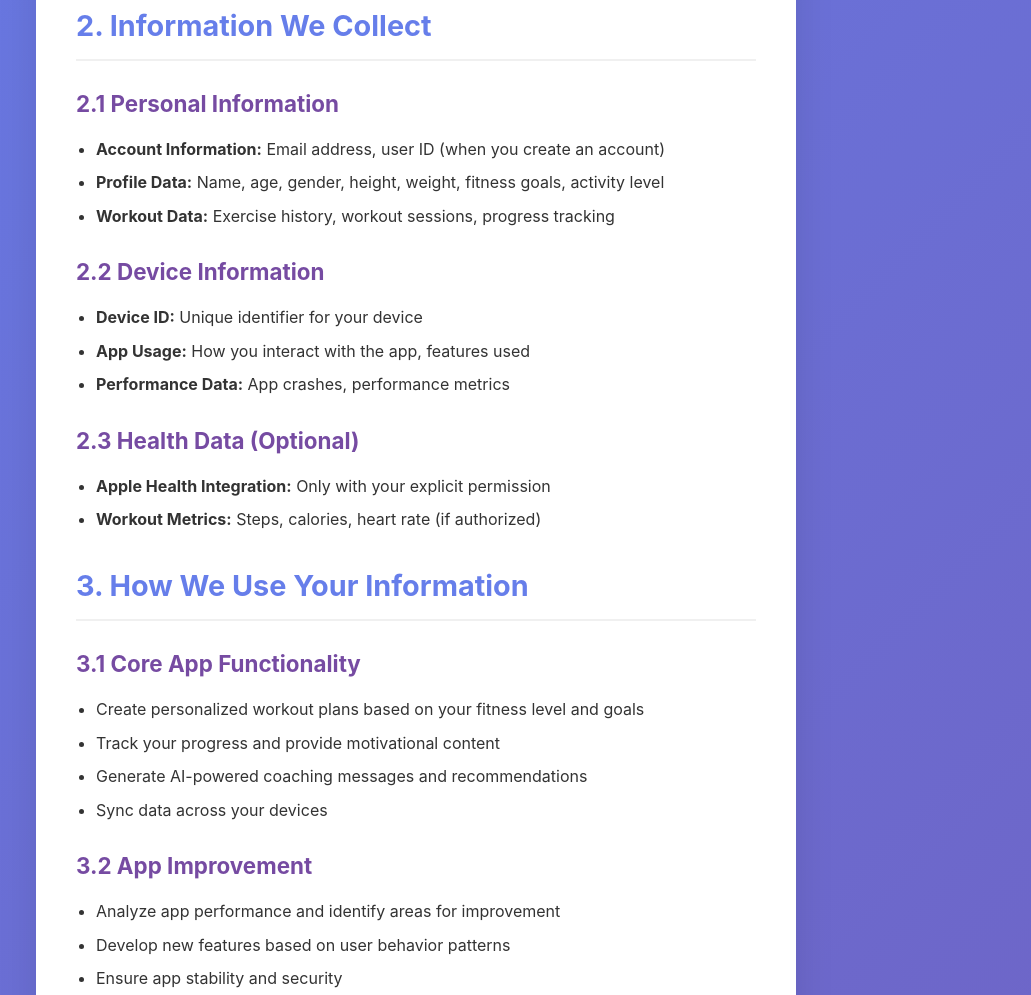
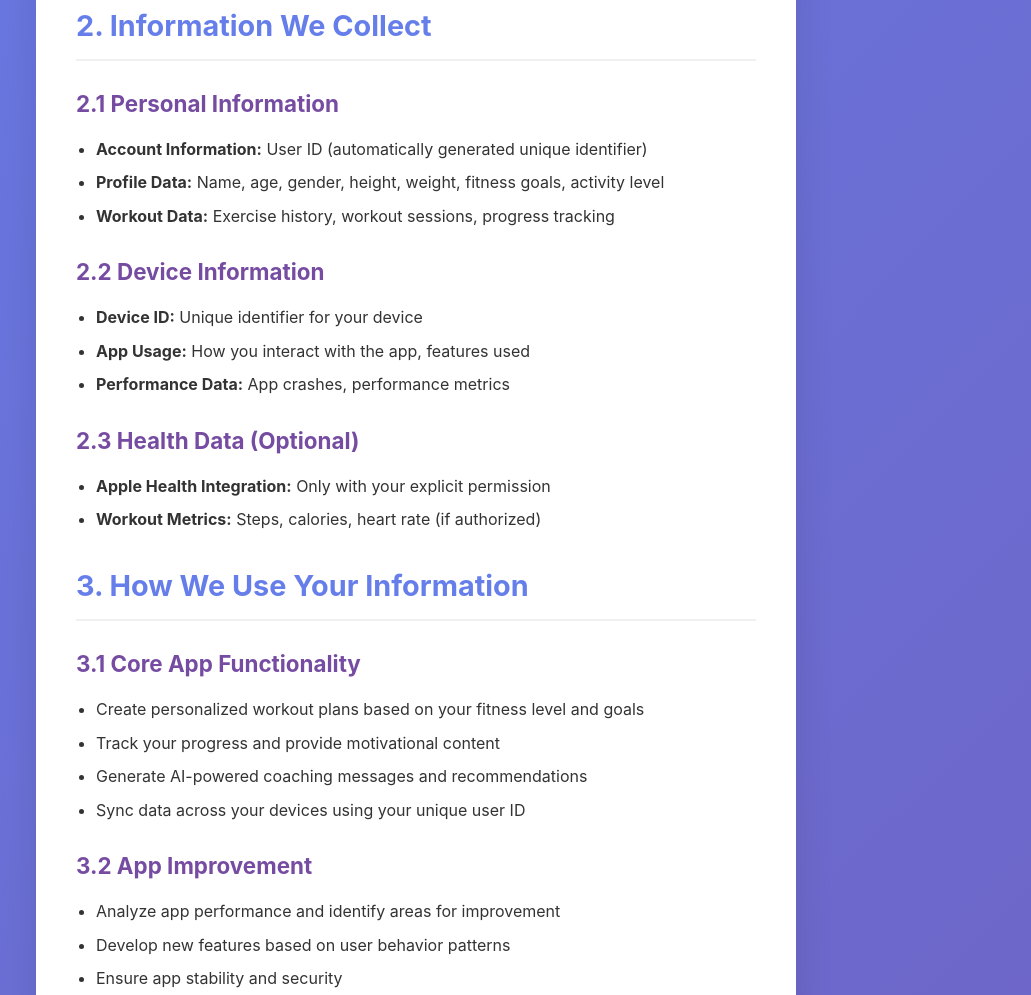
Before and after one commit to devsterlikov-cyber/yesyes-privacy-policy, a plain HTML site: page index.html in a window 1280 px wide. Shown: the part 705-1700 px from the top of the page, without its empty margins (224-1255 px from the left). Drawn offline with Linux system fonts and the light colour scheme.

Commit message:
Update index.html

```diff
--- a/index.html
+++ b/index.html
@@ -142,7 +142,7 @@
 
             <h3>2.1 Personal Information</h3>
             <ul>
-                <li><strong>Account Information:</strong> Email address, user ID (when you create an account)</li>
+                <li><strong>Account Information:</strong> User ID (automatically generated unique identifier)</li>
                 <li><strong>Profile Data:</strong> Name, age, gender, height, weight, fitness goals, activity level</li>
                 <li><strong>Workout Data:</strong> Exercise history, workout sessions, progress tracking</li>
             </ul>
@@ -167,7 +167,7 @@
                 <li>Create personalized workout plans based on your fitness level and goals</li>
                 <li>Track your progress and provide motivational content</li>
                 <li>Generate AI-powered coaching messages and recommendations</li>
-                <li>Sync data across your devices</li>
+                <li>Sync data across your devices using your unique user ID</li>
             </ul>
 
             <h3>3.2 App Improvement</h3>
@@ -220,6 +220,7 @@
                 <li>Delete your account and all associated data</li>
                 <li>Export your workout data</li>
                 <li>Control notification preferences</li>
+                <li>Reset your user ID to start fresh</li>
             </ul>
 
             <h3>6.2 Health Data Permissions</h3>
```
